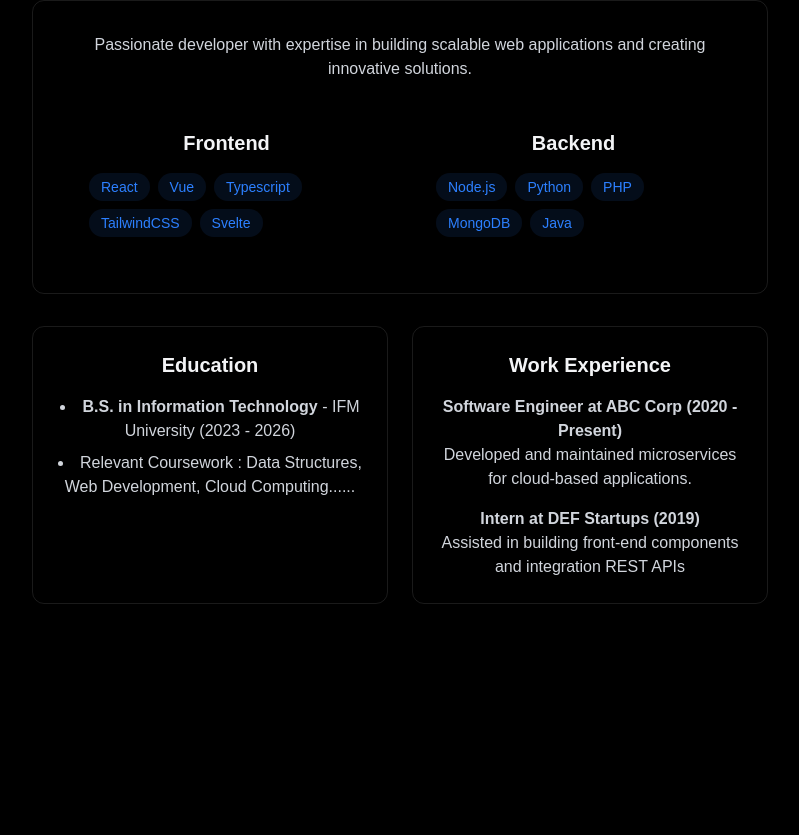
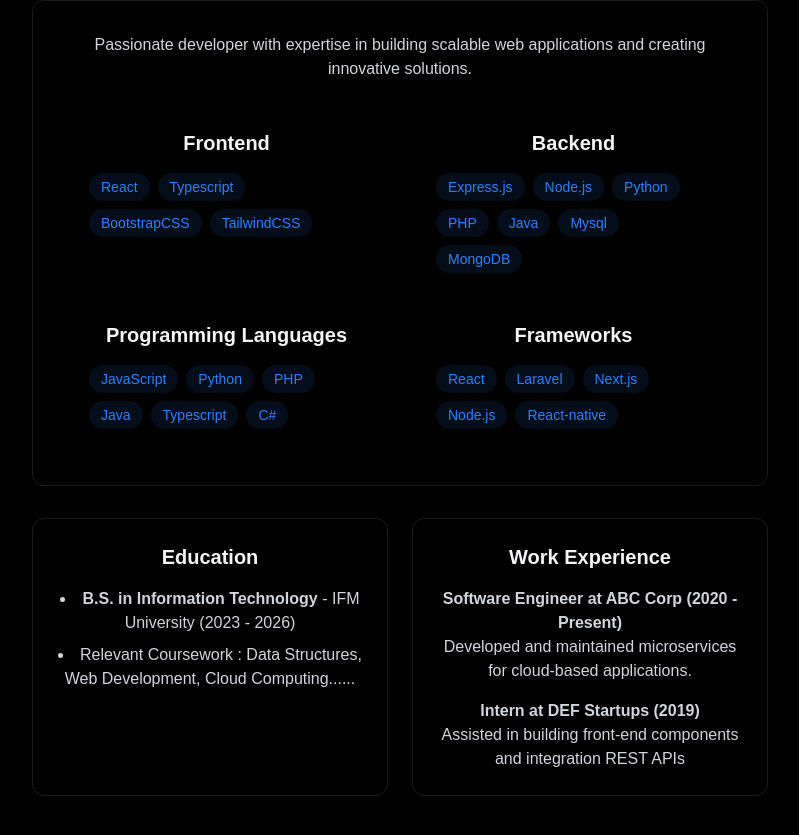
Before and after one commit to benrich09/portfolio, a React (Vite) app: page / in a window 1280 px wide. Shown: the part 980-1815 px from the top of the page, without its empty margins (240-1039 px from the left). Built offline with nearby package versions, Linux system fonts and the light colour scheme; the HTML template or start-up script is replaced by a standard one.

Commit message:
eight commit

```diff
--- a/src/Components/sections/About.jsx
+++ b/src/Components/sections/About.jsx
@@ -2,18 +2,36 @@
 
     const frontendSkills =[
         "React",
-        "Vue",
         "Typescript",
+        "BootstrapCSS",
         "TailwindCSS",
-        "Svelte",
     ];
 
     const BackendSkills =[
+        "Express.js",
         "Node.js",
         "Python",
         "PHP",
+        "Java",
+        "Mysql",
         "MongoDB",
+    ];
+
+    const programmingLanguages =[
+        "JavaScript",
+        "Python",
+        "PHP",
         "Java",
+        "Typescript",
+        "C#",
+    ];
+
+    const frameworks =[
+        "React",
+        "Laravel",
+        "Next.js",
+        "Node.js",
+        "React-native",
     ];
 
     return (
@@ -74,6 +92,44 @@
 
                 </div>
 
+                <div className="grid grid-cols-1 md:grid-cols-2 gap-6">
+
+                    <div className="rounded-xl p-6 hover:-translate-y-1 translation-all">
+
+                        <h3 className="text-xl font-bold mb-4">Programming Languages</h3>
+
+                        <div className="flex flex-wrap gap-2">
+                            {programmingLanguages.map((tech, key) => (
+                                <span
+                                    key={key}
+                                    className="bg-blue-500/10 text-blue-500 py-1 px-3 rounded-full text-sm hover:bg-blue-500/20
+                           hover:shadow-[0_2px_8px_rgba(59, 130, 246, 0.2)] transition">
+                               {tech}
+                           </span>
+                            ))}
+                        </div>
+
+                    </div>
+
+                    <div className="rounded-xl p-6 hover:-translate-y-1 translation-all">
+
+                        <h3 className="text-xl font-bold mb-4">Frameworks</h3>
+
+                        <div className="flex flex-wrap gap-2">
+                            {frameworks.map((tech, key) => (
+                                <span
+                                    key={key}
+                                    className="bg-blue-500/10 text-blue-500 py-1 px-3 rounded-full text-sm hover:bg-blue-500/20
+                           hover:shadow-[0_2px_8px_rgba(59, 130, 246, 0.2)] transition">
+                               {tech}
+                           </span>
+                            ))}
+                        </div>
+
+                    </div>
+
+                </div>
+
 
             </div>
 
```
Lines whose indentation alone changed are shown as unchanged.
